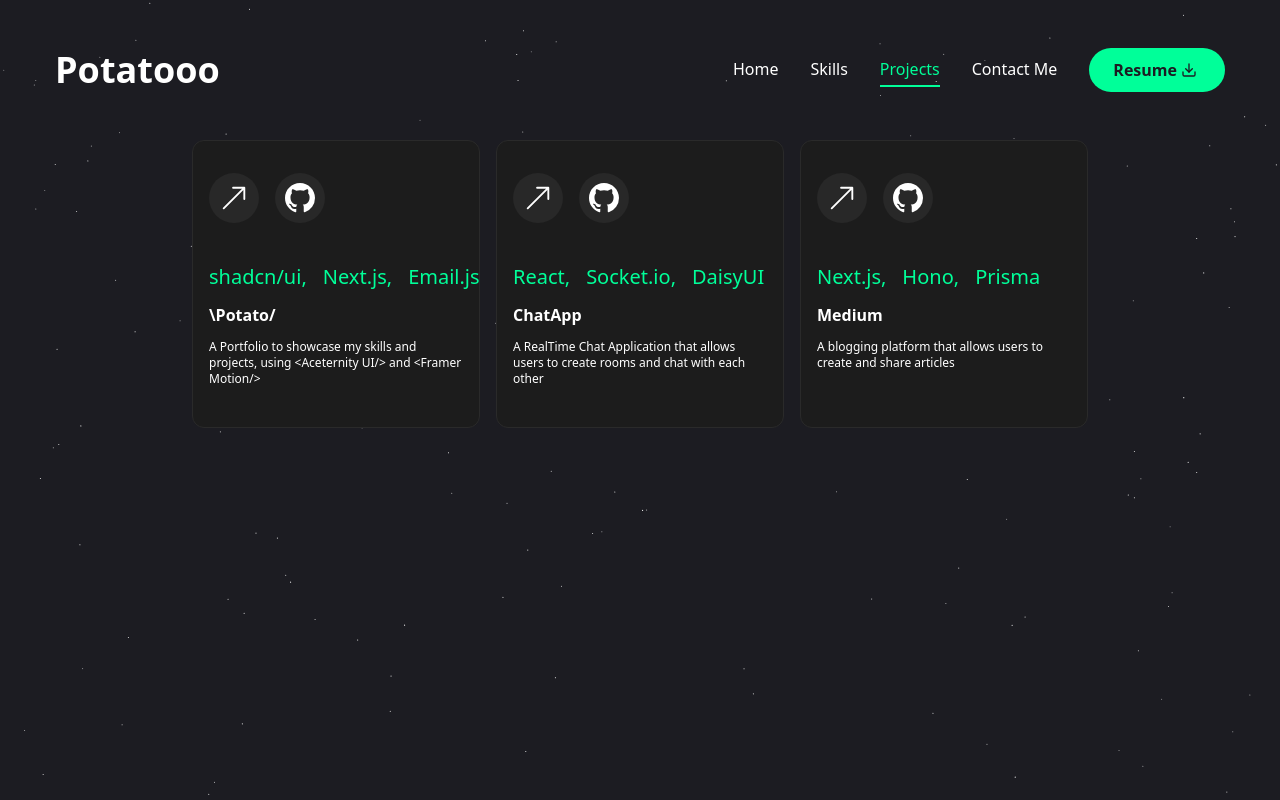
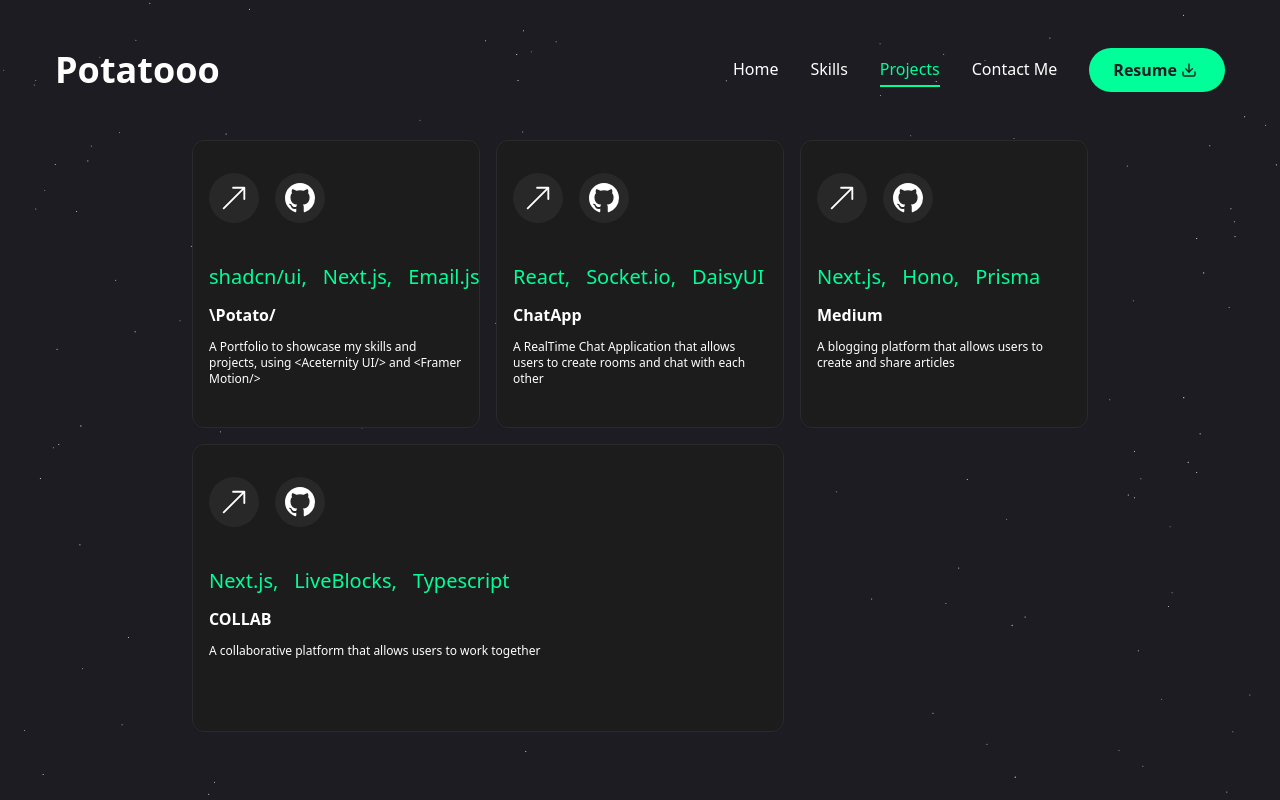
Before and after one commit to PoTaTo-boy-00/portfolio-v4, a Next.js app: page /project in a window 1280 px wide. Built offline with nearby package versions, Linux system fonts and the light colour scheme.

Commit message:
COLLAB added

```diff
--- a/app/project/page.jsx
+++ b/app/project/page.jsx
@@ -37,6 +37,14 @@ const projects = [
     stack: ["Next.js", "Hono", "Prisma"],
     live: "https://github.com",
     github: "https://github.com",
+    image: "",
+  },
+  {
+    title: "COLLAB",
+    description: "A collaborative platform that allows users to work together",
+    stack: ["Next.js", "LiveBlocks", "Typescript"],
+    // live: "https://github.com",
+    github: "https://https://github.com/PoTaTo-boy-00/COLLAB.com",
     image: "",
   },
 ];
```
